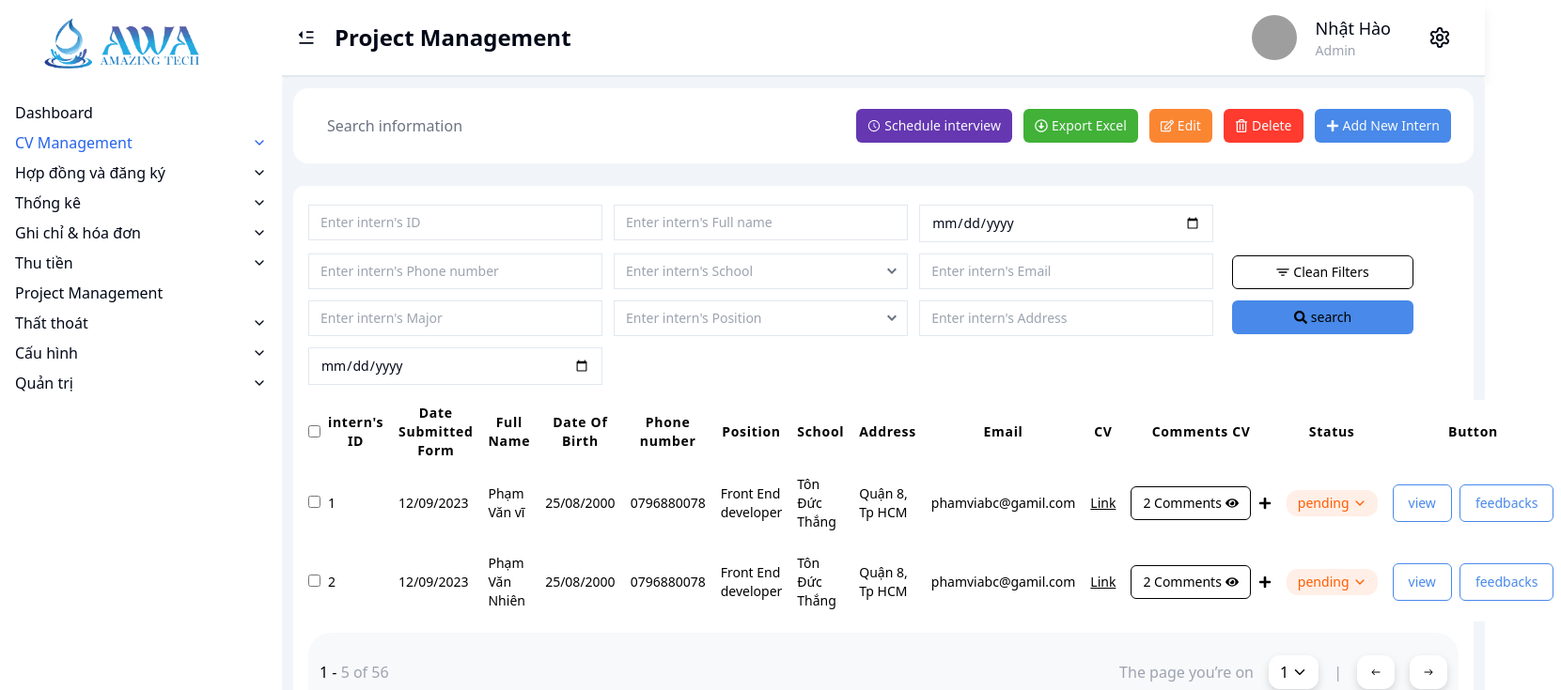
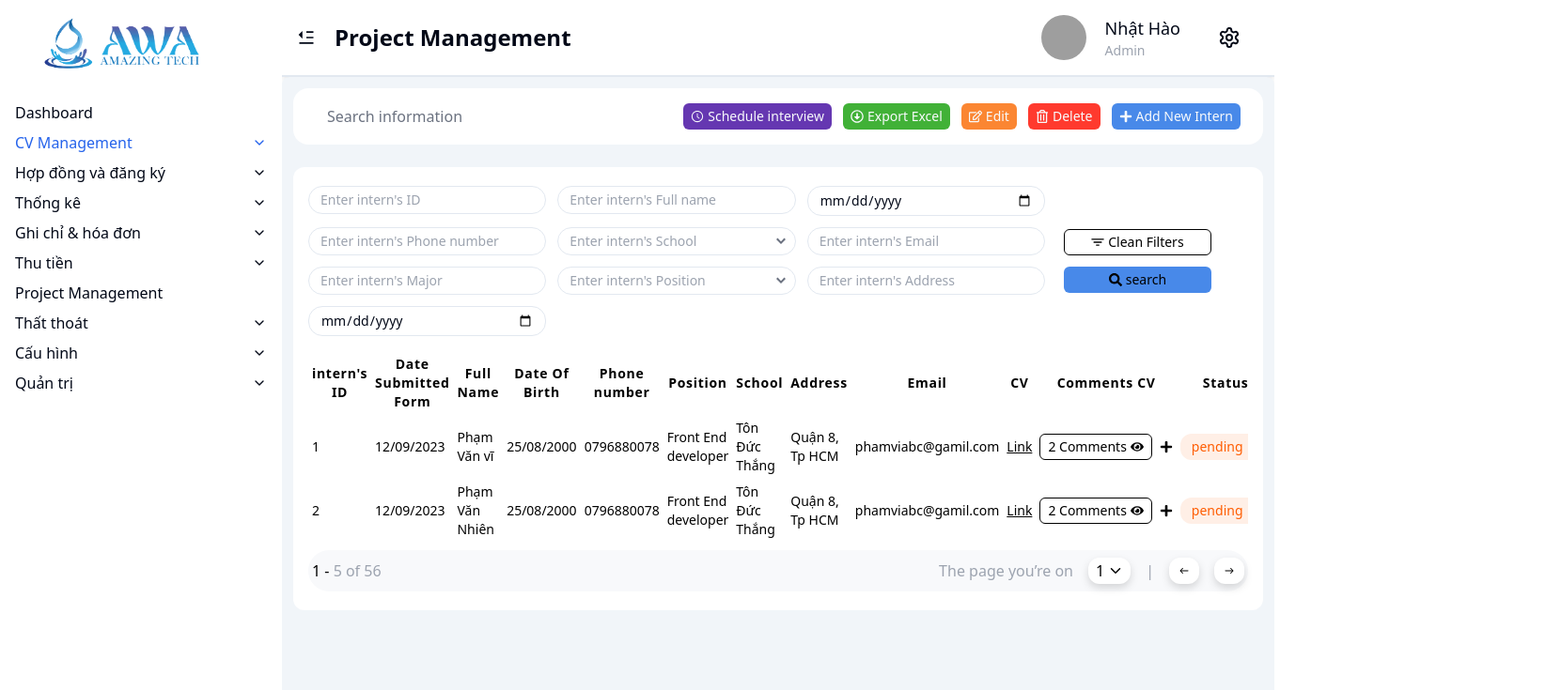
Before and after one commit to 213Horse/FE-InternSystem, a React (Vite) app: page /CV-Management/Approve-CV in a window 1280 px wide. Shown: the top 735 px of the page at 94% size, 1661 px wide, since content can reach past the window. Built offline with nearby package versions, Linux system fonts and the light colour scheme; grey boxes are pictures that could not be loaded.

Commit message:
fix Buttom custom

```diff
--- a/src/components/Loading.tsx
+++ b/src/components/Loading.tsx
@@ -1,7 +1,15 @@
+import { FaSpinner } from 'react-icons/fa';
+
 type Props = {};
 
 const Loading = (props: Props) => {
-  return <div>Loading</div>;
+    return (
+        <div className="h-screen flex gap-5 items-center justify-center text-3xl font-bold text-blue-800">
+            {/* <div ></div> */}
+            <FaSpinner className="animate-spin" />
+            Vui lòng đợi trong giây lát
+        </div>
+    );
 };
 
 export default Loading;
--- a/src/components/ui/Input.tsx
+++ b/src/components/ui/Input.tsx
@@ -12,10 +12,11 @@ export default function Input({ icon, title, type, className, value, ...props }:
     return (
         <main className="relative">
             <input
-                className={`${className} border w-full text-sm font-normal px-3 py-2 focus:outline-none`}
+                className={`${className} border w-full text-sm font-normal px-3 py-1 rounded-[15px] focus:outline-none`}
                 type={type ? type : 'text'}
                 placeholder={title}
                 value={value}
+                {...props}
             />
             <div className="absolute right-[3%] top-1/2 -translate-y-[50%] text-gray-500">{icon}</div>
         </main>
--- a/src/components/ui/Table/index.tsx
+++ b/src/components/ui/Table/index.tsx
@@ -5,16 +5,18 @@ import { IoIosArrowRoundBack, IoIosArrowRoundForward } from 'react-icons/io';
 
 export interface TableColumn {
     label: string;
-    width?: string;
+    width?: number;
     dataIndex: string;
     render?: ReactNode;
 }
+
 interface CustomTableProps {
     headers: TableColumn[];
     data: { [key: string]: string | number | string[] | ReactNode }[];
     check?: boolean;
     className?: string;
     width?: number;
+    pagation?: any;
 }
 
 const Table: React.FC<CustomTableProps> = ({ headers, data, check, className, width, ...props }) => {
@@ -37,12 +39,13 @@ const Table: React.FC<CustomTableProps> = ({ headers, data, check, className, wi
         setSelectAll(!selectAll);
     };
     return (
-        <div className="flex flex-col gap-3">
-            <table className={`${className} overflow-x-auto`} {...props} style={{ width: width ? width + 'px' : '' }}>
+        <>
+            <div className="flex flex-col gap-3 overflow-x-auto" style={{ width: width ? width + 'px' : '' }}>
+                <table className={`table-auto min-w-full`} {...props}>
                     <thead className="bg-white">
-                    <tr>
+                        <tr className="">
                             {check ? (
-                            <th className="py-2 text-left w-[20px]">
+                                <th className="py-1 text-left w-[20px]">
                                     <input type="checkbox" checked={selectAll} onChange={handleSelectAllChange} />
                                 </th>
                             ) : (
@@ -51,9 +54,9 @@ const Table: React.FC<CustomTableProps> = ({ headers, data, check, className, wi
                             {headers.map((header, index) => (
                                 <th
                                     key={index}
-                                scope="col"
-                                style={{ width: header.width || 'auto' }}
-                                className="px-2 py-1 text-center text-sm font-bold text-black tracking-wider"
+                                    // scope="col"
+                                    style={{ width: header.width ? `${header.width}px` : 'auto' }}
+                                    className={` p-1 text-center text-sm font-bold text-black tracking-wider`}
                                 >
                                     {header.label}
                                 </th>
@@ -62,9 +65,9 @@ const Table: React.FC<CustomTableProps> = ({ headers, data, check, className, wi
                     </thead>
                     <tbody className="bg-white">
                         {data.map((row, rowIndex) => (
-                        <tr key={rowIndex}>
+                            <tr className="" key={rowIndex}>
                                 {check ? (
-                                <td className="py-3 whitespace-nowrap text-sm text-black">
+                                    <td className="py-1 whitespace-nowrap text-sm text-black">
                                         <input
                                             type="checkbox"
                                             checked={selectedRows.includes(rowIndex)}
@@ -77,8 +80,8 @@ const Table: React.FC<CustomTableProps> = ({ headers, data, check, className, wi
                                 {headers.map((header, colIndex) => (
                                     <td
                                         key={colIndex}
-                                    style={{ width: header.width || 'auto' }}
-                                    className="px-2 py-3  text-left text-sm text-black"
+                                        style={{ width: header.width ? `${header.width}px` : 'auto' }}
+                                        className="p-1 text-left text-sm text-black"
                                     >
                                         {row[header.dataIndex]}
                                         {header.render}
@@ -88,7 +91,8 @@ const Table: React.FC<CustomTableProps> = ({ headers, data, check, className, wi
                         ))}
                     </tbody>
                 </table>
-            <div className="rounded-3xl flex items-center justify-between px-3 py-6 text-base  bg-[#f8f9fb] mb-5">
+            </div>
+            <div className="rounded-3xl flex items-center justify-between px-1 py-2 mt-2 text-base  bg-[#f8f9fb] mb-5">
                 <div className="text-black">
                     {' '}
                     1 - <span className="text-gray-400">5 of 56</span>
@@ -117,7 +121,7 @@ const Table: React.FC<CustomTableProps> = ({ headers, data, check, className, wi
                     </Button>
                 </div>
             </div>
-        </div>
+        </>
     );
 };
 export default Table;
--- a/src/components/ui/button.tsx
+++ b/src/components/ui/button.tsx
@@ -11,29 +11,20 @@ const buttonVariants = cva(
             variant: {
                 default: 'bg-[#4889E9] text-primary-foreground hover:bg-[#4889E9]/90',
                 danger: 'bg-[#FF3A2E] text-primary-foreground hover:bg-[#FF3A2E]/90',
-                outline:
-                    'border border-[#4889E9] bg-background text-[#4889E9] hover:bg-accent hover:text-[#4889E9]-foreground',
                 secondary: 'bg-[#FB8632] text-primary-foreground hover:bg-[#FB8632]/80',
                 success: 'bg-[#41B137]  text-primary-foreground hover:bg-[#41B137]/90 ',
-                link: 'text-primary underline-offset-4 hover:underline',
                 info: 'bg-[#6537B1] text-primary-foreground hover:bg-[#6537B1]/90',
+
+                outline: 'border bg-white text-black hover:bg-accent hover:text-black-foreground',
+
+                link: 'bg-[#EFF4FB]',
             },
             size: {
-                default: 'h-10 px-4 py-2',
-                sm: 'h-9 rounded-md px-3',
-                lg: 'h-11 rounded-md px-8',
-                icon: 'h-10 w-10',
+                default: 'h-8 rounded-md px-3',
+                sm: 'h-7 rounded-md px-2',
+                lg: 'h-9 rounded-md px-4',
+                xl: 'h-10 rounded-md px-5',
             },
-
-            // color: {
-            //     color: {
-            //         primary: 'text-[#4889E9]',
-            //         danger: 'text-[#FF3A2E]',
-            //         success: 'text-[#41B137]',
-            //         info: 'text-[#6537B1]',
-            //         warning: 'text-[#FB8632]',
-            //     },
-            // },
         },
         defaultVariants: {
             variant: 'default',
--- a/src/pages/ApproveCV/index.tsx
+++ b/src/pages/ApproveCV/index.tsx
@@ -34,8 +34,8 @@ const ApproveCV = ({}: Props) => {
 
     const column: TableColumn[] = [
         { label: "intern's ID", dataIndex: 'internID' },
-        { label: 'Date Submitted Form', dataIndex: 'dateSubmit', width: '40%' },
-        { label: 'Full Name', dataIndex: 'fullName', width: '20%' },
+        { label: 'Date Submitted Form', dataIndex: 'dateSubmit' },
+        { label: 'Full Name', dataIndex: 'fullName' },
         { label: 'Date Of Birth', dataIndex: 'dateOfBirth' },
         { label: 'Phone number', dataIndex: 'phone' },
         { label: 'Position', dataIndex: 'position' },
@@ -111,7 +111,7 @@ const ApproveCV = ({}: Props) => {
 
     return (
         <div className="flex flex-col">
-            <div className="rounded-2xl bg-white mb-6 flex items-center justify-between h-[80px] px-6">
+            <div className="rounded-2xl bg-white mb-6 flex items-center justify-between h-[60px] px-6">
                 <div
                     className="px-3 py-1 text-gray-500 focus:border-[#000] focus:outline-0"
                     // type="text"
@@ -161,7 +161,7 @@ const ApproveCV = ({}: Props) => {
                     </div>
                 </form>
 
-                <Table headers={column} data={tableData} width={500} className="" check />
+                <Table className="" headers={column} data={tableData} width={1000} />
             </main>
 
             <Modal
--- a/src/pages/Login/AdminLogin/Tabs/index.tsx
+++ b/src/pages/Login/AdminLogin/Tabs/index.tsx
@@ -23,13 +23,13 @@ const Tabs: MyObjectArray = {
         {
             id: 2,
             title: 'Human resources',
-            content: 'Chức năng chưa hoàn thành',
+            content: <LoginAandS title="Human resources Login" id={2} />,
             color: 'red',
         },
         {
             id: 3,
             title: 'Mentor',
-            content: 'Chức năng chưa hoàn thành',
+            content: <LoginAandS title="Mentor Login" id={3} />,
             color: 'red',
         },
         {
--- a/src/pages/Login/index.tsx
+++ b/src/pages/Login/index.tsx
@@ -14,7 +14,9 @@ const Login: React.FC<Props> = ({ children }: Props) => {
                 <main className="bg-white sticky left-0 right-0 top-0 w-full z-10 h-[72px]">
                     <div className="flex items-center justify-between">
                         <div className="lg:w-[184px] lg:h-[62px] w-[150px] h-[40px]">
-                            <img className="w-full h-full" src={logo} alt="logo trang login" />
+                            <a href="/login">
+                                <img className="w-full h-full" src={logo} alt="logo trang login" />
+                            </a>
                         </div>
                         <div className="relative inline-block text-left">
                             <div>
```
Also changed, not shown: src/pages/Login/AdminLogin/LoginAandS/index.tsx (+19 -10 lines). Lines whose indentation alone changed are shown as unchanged.
